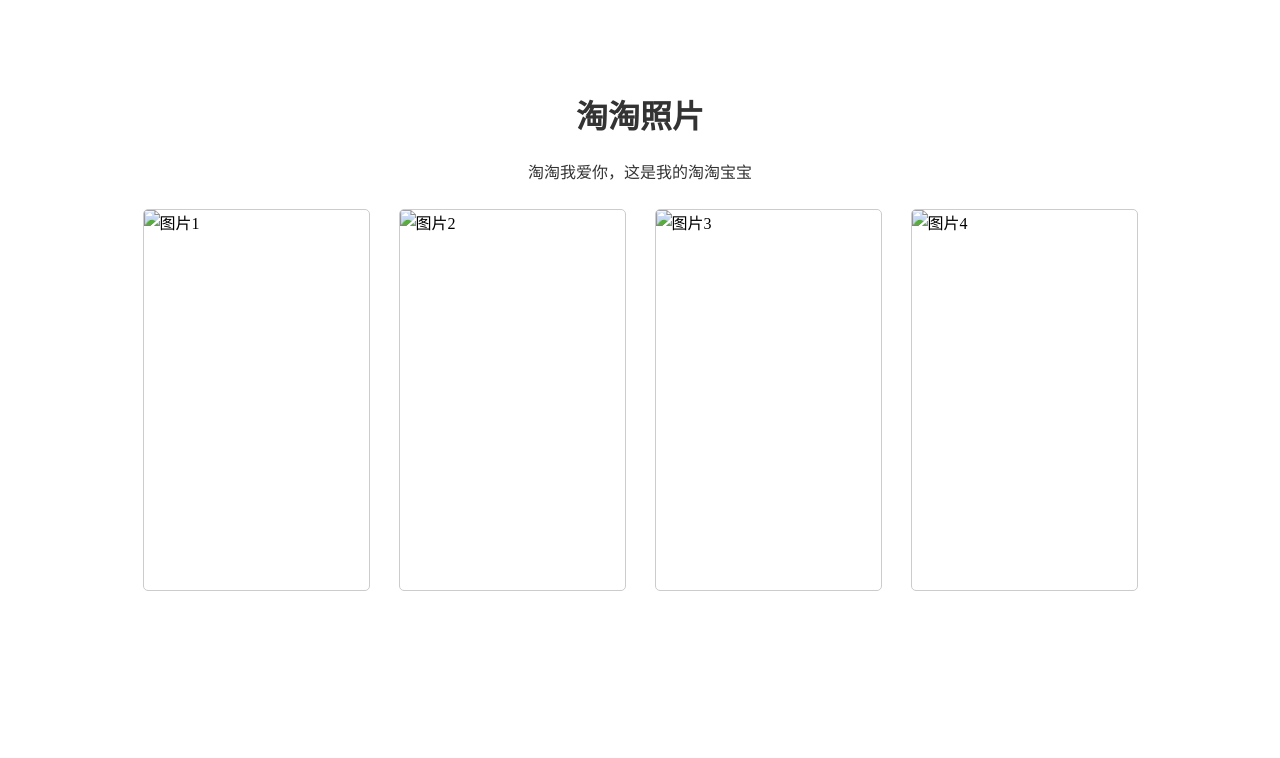
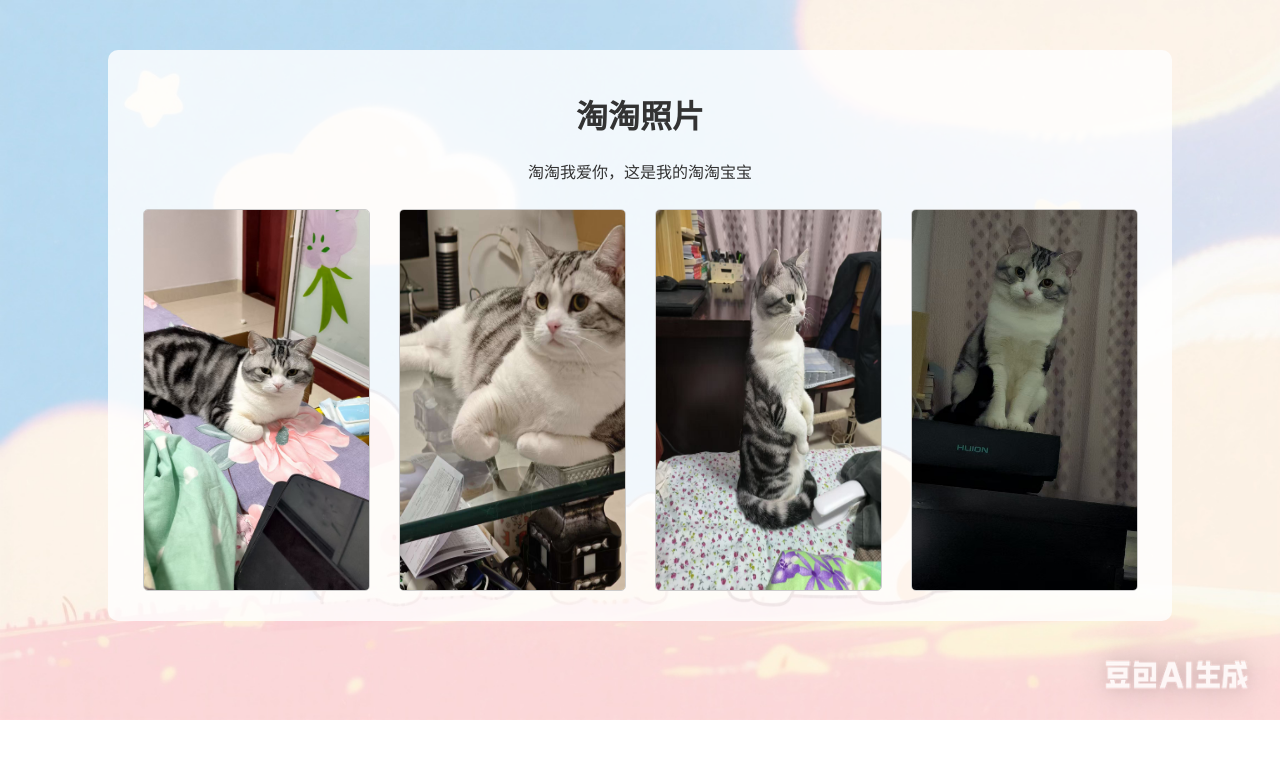
Before and after one commit to yyn-2025/yyn, a plain HTML site: page yoyo.html in a window 1280 px wide. Drawn offline with Linux system fonts and the light colour scheme; the site is published under a folder, as on GitHub Pages, so addresses that start at the root find nothing.

Commit message:
Update yoyo.html

```diff
--- a/yoyo.html
+++ b/yoyo.html
@@ -8,7 +8,7 @@
     <style>
         /* 设置网页背景图，cover 让背景图覆盖整个页面，不重复 */
         body {
-            background-image: url("/yyn/picture/back.png");
+            background-image: url("./picture/back.png");
             background-repeat: no-repeat;
             background-size: cover;
             margin: 0;
@@ -51,10 +51,10 @@
         <p>淘淘我爱你，这是我的淘淘宝宝</p >
         <div class="img-group">
             <!-- 这里用空白 src 占位，实际替换为真实图片链接 -->
-            <img src="/yyn/picture/01.jpg" alt="图片1">
-            <img src="/yyn/picture/02.jpg" alt="图片2">
-            <img src="/yyn/picture/03.jpg" alt="图片3">
-            <img src="/yyn/picture/04.jpg" alt="图片4">
+            <img src="./picture/01.jpg" alt="图片1">
+            <img src="./picture/02.jpg" alt="图片2">
+            <img src="./picture/03.jpg" alt="图片3">
+            <img src="./picture/04.jpg" alt="图片4">
 
         </div>
     </div>
```
